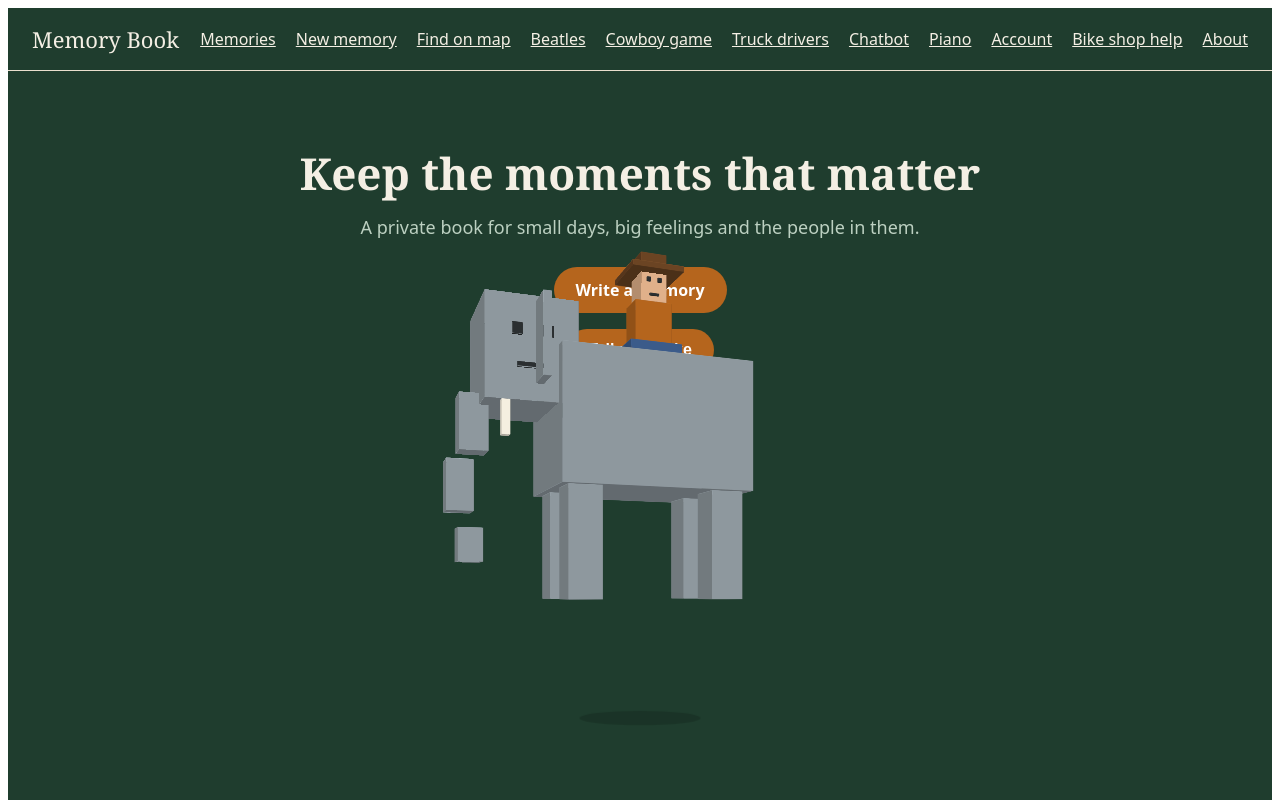
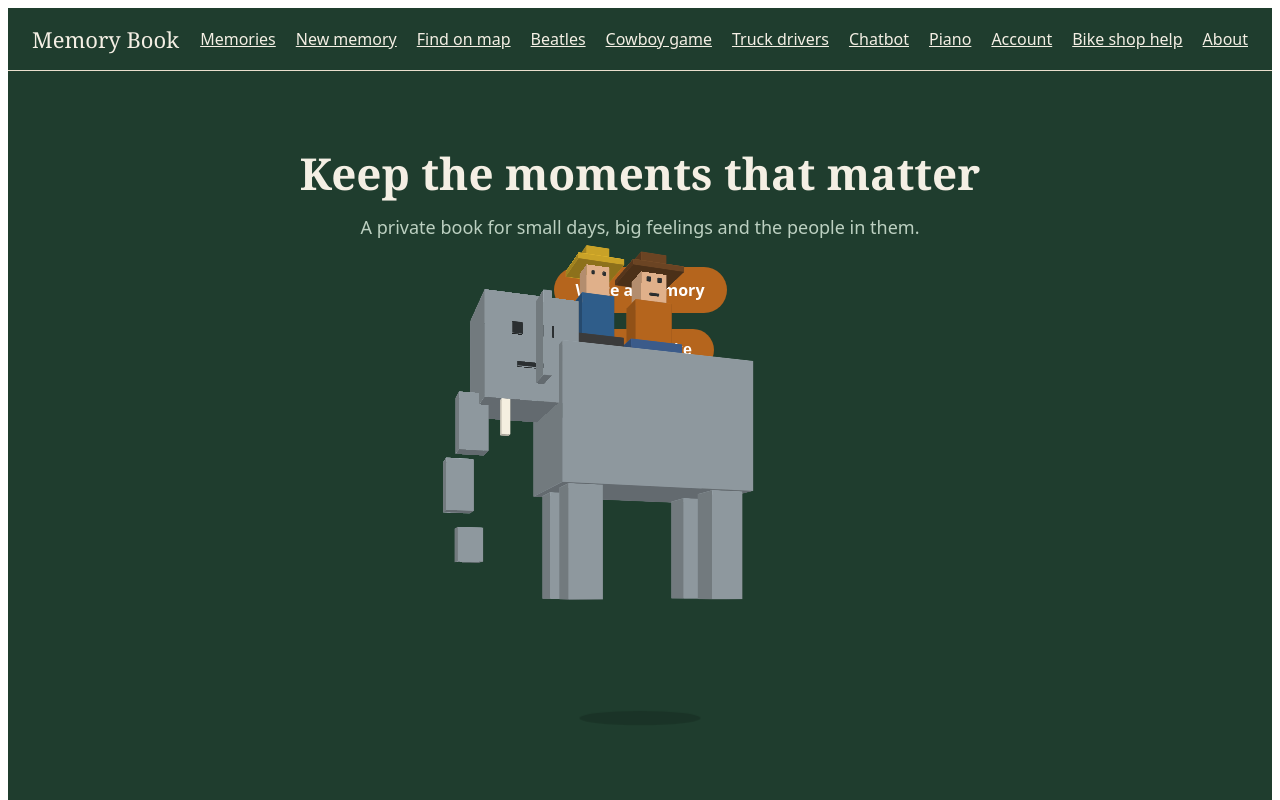
Before and after one commit to skill-in-projects/6af219bdfddedc9ce8f0844f, a React (Vite) app: page /#/ in a window 1280 px wide. Shown: the top 800 px of the page. Built offline with nearby package versions, Linux system fonts and the light colour scheme; no server answers.

Commit message:
agent: now i want a truck driver together with the cowboy on the elepphebd

```diff
--- a/src/components/JumpingElephant.jsx
+++ b/src/components/JumpingElephant.jsx
@@ -78,7 +78,10 @@ const PUFF_MS = 1150
 // Colors of the cowboy on the elephant's back
 const DEFAULT_LOOK = { shirt: SHIRT, jeans: JEANS, hat: HAT }
 
-// A grey elephant built from boxes, jumping in place. Facing left. A cowboy rides on its back.
+// Colors of the truck driver riding next to the cowboy, with a yellow trucker cap
+const DRIVER_LOOK = { shirt: '#2f5d8a', jeans: '#3b3b3b', hat: '#c9a227' }
+
+// A grey elephant built from boxes, jumping in place. Facing left. A cowboy and a truck driver ride on its back.
 // onPuffClick runs when the visitor clicks while the puff cloud is showing.
 // look sets the cowboy's shirt, jeans and hat colors.
 export default function JumpingElephant({ onPuffClick, look = DEFAULT_LOOK, bouncing = true, fartRequest = 0, onFart, faceColor = SKIN, quiet = false }) {
@@ -190,7 +193,7 @@ export default function JumpingElephant({ onPuffClick, look = DEFAULT_LOOK, boun
   return (
     <div
       role="img"
-      aria-label="A grey 3D elephant jumping with a cowboy on its back"
+      aria-label="A grey 3D elephant jumping with a cowboy and a truck driver on its back"
       onClick={handleClick}
       className={bouncing ? undefined : 'elephant-still'}
       style={{ position: 'relative', width: 420, height: 380, margin: '0 auto', perspective: 800 }}
@@ -226,6 +229,13 @@ export default function JumpingElephant({ onPuffClick, look = DEFAULT_LOOK, boun
         <Block x={10} y={-166} z={15} w={10} h={2} d={2} color={EYE} />
         <Block x={10} y={-189} z={0} w={56} h={5} d={56} color={look.hat} />
         <Block x={10} y={-198} z={0} w={28} h={14} d={28} color={look.hat} />
+        <Block x={-50} y={-110} z={0} w={48} h={20} d={44} color={DRIVER_LOOK.jeans} />
+        <Block x={-50} y={-140} z={0} w={34} h={40} d={26} color={DRIVER_LOOK.shirt} />
+        <Block x={-50} y={-175} z={0} w={24} h={30} d={24} color={faceColor} />
+        <Block x={-56} y={-180} z={13} w={3} h={3} d={2} color={EYE} />
+        <Block x={-44} y={-180} z={13} w={3} h={3} d={2} color={EYE} />
+        <Block x={-50} y={-189} z={0} w={48} h={5} d={48} color={DRIVER_LOOK.hat} />
+        <Block x={-50} y={-198} z={0} w={24} h={12} d={24} color={DRIVER_LOOK.hat} />
       </div>
       <div
         className="elephant-shadow"
```
Also changed, not shown: 1 other file (tests, documents, lock files or other folders).
